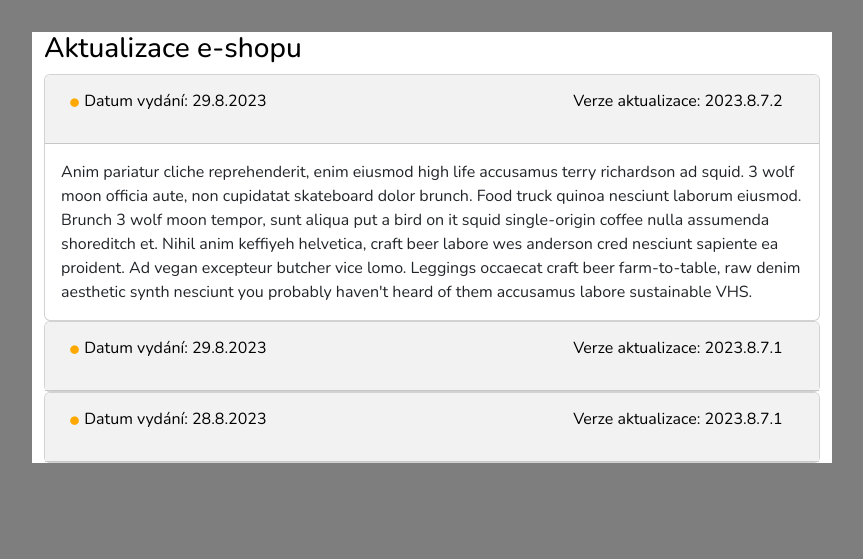
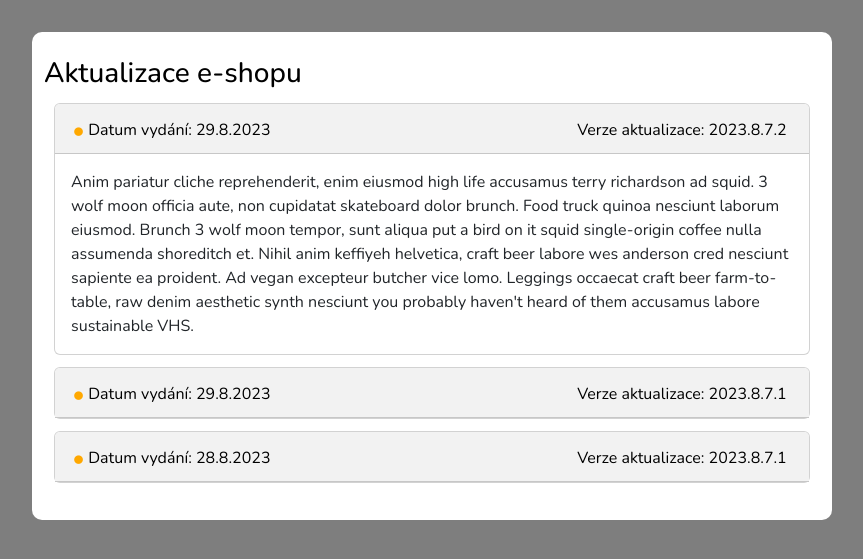
Before and after one commit to tobiaslicek/Webmex-int, a PHP site: page / in a window 1280 px wide. Shown: the part 50-609 px from the top of the page, without its empty margins (208-1071 px from the left). Run offline with PHP 8.4, Linux system fonts and the light colour scheme; some libraries are stand-ins or nearby versions.

Commit message:
style card-header

```diff
--- a/index.html
+++ b/index.html
@@ -56,7 +56,7 @@
             </h5>
           </div>
 
-          <div
+          <dividth
             id="collapseOne"
             class="collapse show"
             aria-labelledby="headingOne"
@@ -74,7 +74,7 @@
               aesthetic synth nesciunt you probably haven't heard of them
               accusamus labore sustainable VHS.
             </div>
-          </div>
+          </dividth>
         </div>
         <div class="card">
           <div class="card-header" id="headingTwo">
--- a/style.css
+++ b/style.css
@@ -10,6 +10,9 @@ body {
   margin-top: 2rem;
   background-color: #fff;
   max-width: 800px;
+  border-radius: 10px;
+  padding-top: 25px;
+  padding-bottom: 25px;
 }
 
 header {
@@ -87,6 +90,15 @@ ul.custom-list > .li-datum::before {
   border: none;
 }
 
+.card {
+  margin: 12px 10px;
+}
+
 .card-header {
-  background-color: #f2f2f2;
+  border-radius: 8px 8px 0px 0px;
+  background: #f2f2f2;
+  padding: 8px 10px;
+  justify-content: space-between;
+  align-items: center;
+  height: 50px;
 }
```
